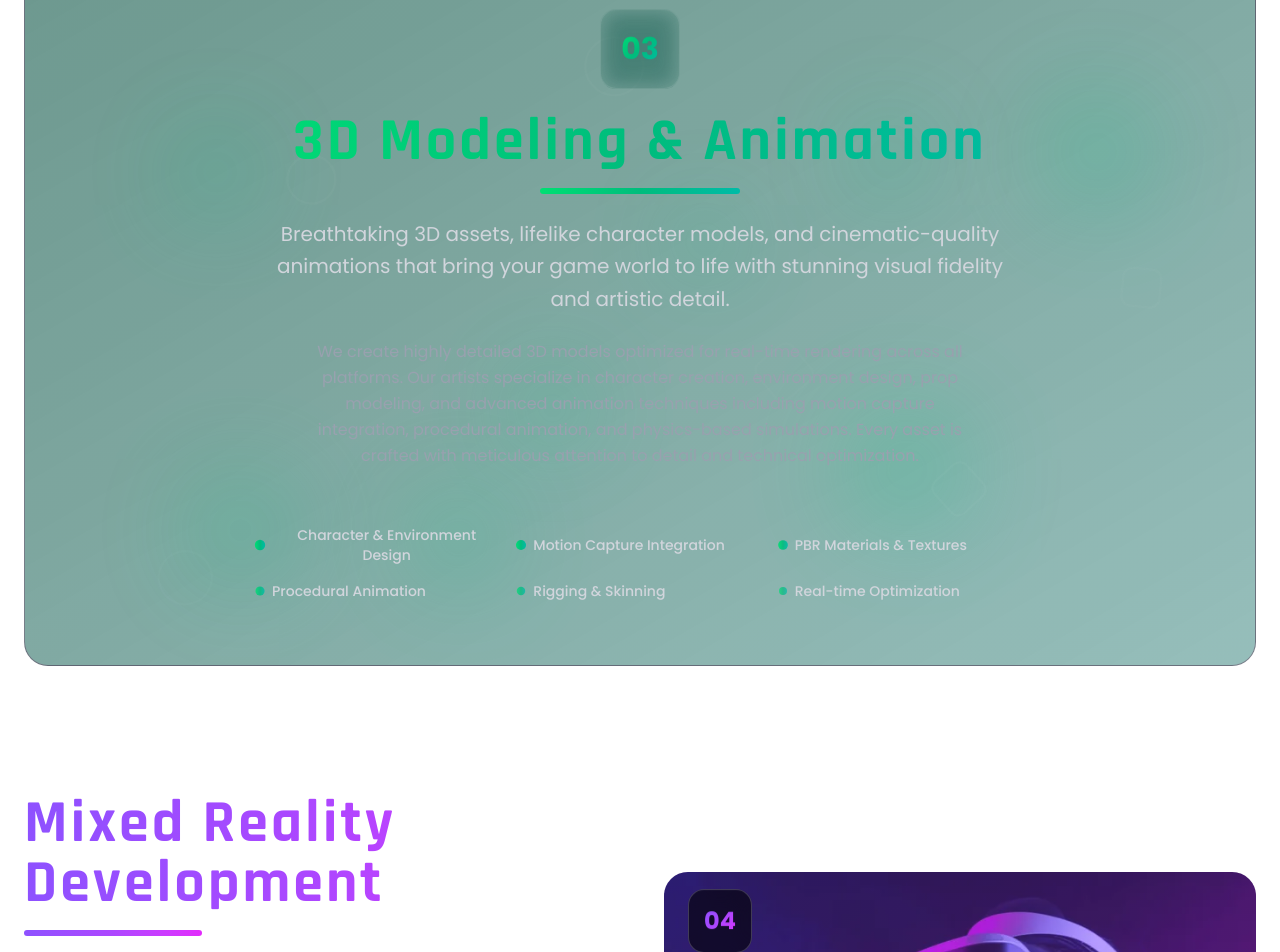
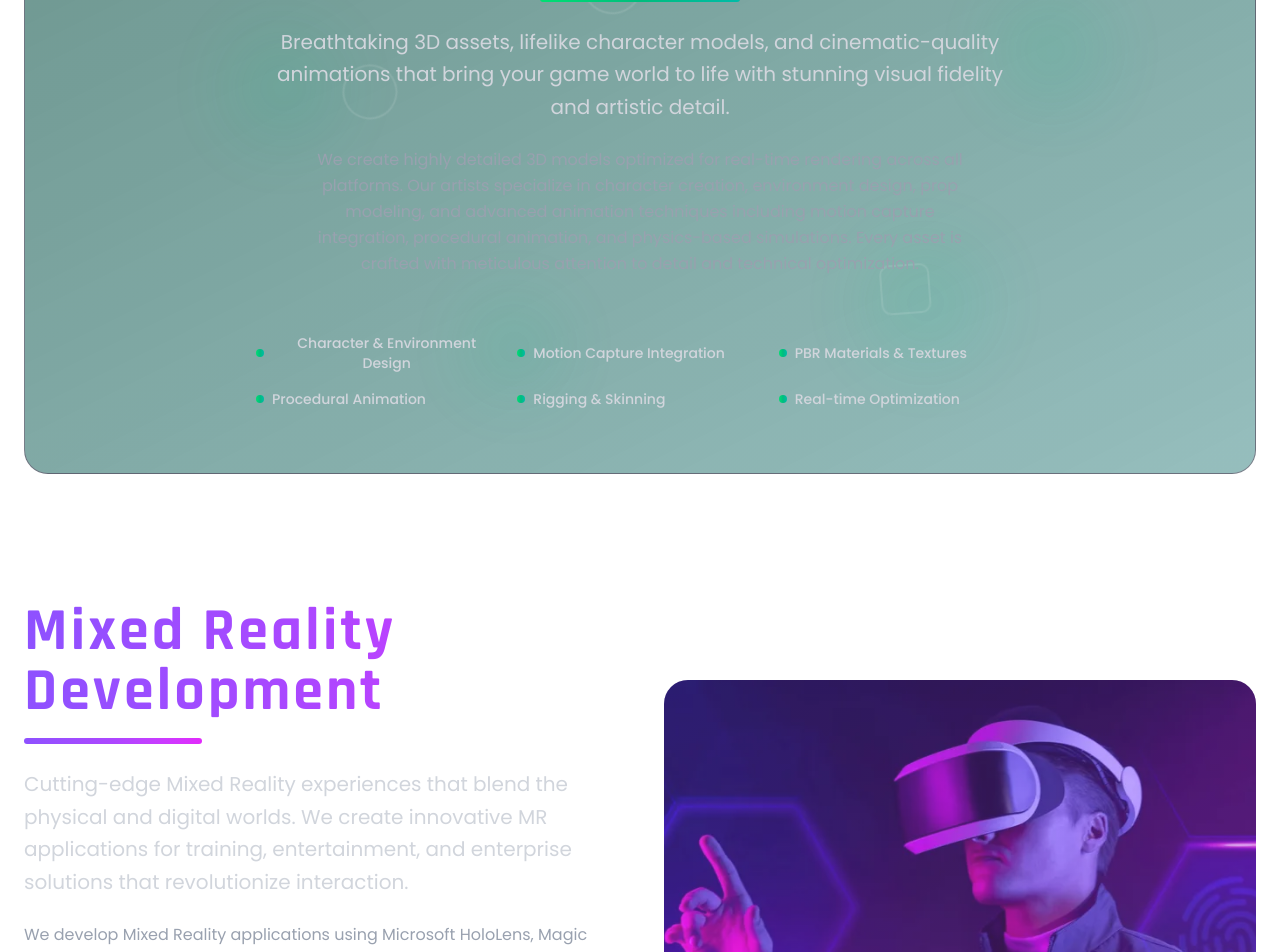
Before and after one commit to medmehdihanini/ByrsaStudio, a Next.js app: page / in a window 1280 px wide. Shown: the part 3680-4632 px from the top of the page. Built offline with nearby package versions, Linux system fonts and the light colour scheme.

Commit message:
opt animation

```diff
--- a/app/components/sections/Services.tsx
+++ b/app/components/sections/Services.tsx
@@ -146,24 +146,6 @@ function ServiceItem({ service, index }: { service: typeof services[0]; index: n
                   ease: "easeInOut",
                 }}
               />
-
-              {/* Floating Number Badge */}
-              <motion.div
-                className="absolute top-6 left-6 w-16 h-16 rounded-2xl bg-black/60 backdrop-blur-md border border-white/20 flex items-center justify-center"
-                animate={{
-                  y: [0, -10, 0],
-                }}
-                transition={{
-                  duration: 3,
-                  repeat: Infinity,
-                  ease: "easeInOut",
-                  type: "tween",
-                }}
-              >
-                <span className={`text-2xl font-bold bg-gradient-to-br ${service.color} bg-clip-text text-transparent`}>
-                  {String(index + 1).padStart(2, '0')}
-                </span>
-              </motion.div>
             </div>
           </motion.div>
 
@@ -227,17 +209,8 @@ function ServiceItem({ service, index }: { service: typeof services[0]; index: n
                   viewport={{ once: true }}
                   transition={{ duration: 0.4, delay: 0.7 + idx * 0.05 }}
                 >
-                  <motion.span
+                  <span
                     className={`mt-1.5 w-2 h-2 rounded-full bg-gradient-to-r ${service.color} flex-shrink-0`}
-                    animate={{
-                      scale: [1, 1.3, 1],
-                      opacity: [0.7, 1, 0.7],
-                    }}
-                    transition={{
-                      duration: 2,
-                      repeat: Infinity,
-                      delay: idx * 0.2,
-                    }}
                   />
                   <span className="text-sm text-gray-300 font-medium">{feature}</span>
                 </motion.div>
@@ -256,26 +229,23 @@ function ServiceItem({ service, index }: { service: typeof services[0]; index: n
                 backgroundPosition: ['0% 0%', '100% 100%', '0% 0%'],
               }}
               transition={{
-                duration: 10,
+                duration: 15,
                 repeat: Infinity,
                 ease: "linear",
               }}
               style={{
                 backgroundSize: '200% 200%',
+                willChange: 'background-position',
               }}
             />
 
-            {/* Floating Particles */}
+            {/* Floating Particles - Optimized */}
             <div className="absolute inset-0 overflow-hidden">
               {[
-                { w: 80, h: 80, left: 10, top: 20, x: 30, y: 40, dur: 12 },
-                { w: 120, h: 120, left: 70, top: 60, x: -40, y: 30, dur: 14 },
-                { w: 90, h: 90, left: 30, top: 80, x: 20, y: -30, dur: 11 },
-                { w: 110, h: 110, left: 85, top: 15, x: -30, y: 40, dur: 13 },
-                { w: 70, h: 70, left: 50, top: 40, x: 40, y: -40, dur: 15 },
-                { w: 100, h: 100, left: 15, top: 70, x: -20, y: 30, dur: 10 },
-                { w: 85, h: 85, left: 65, top: 25, x: 30, y: -20, dur: 12 },
-                { w: 95, h: 95, left: 40, top: 55, x: -25, y: 35, dur: 14 },
+                { w: 100, h: 100, left: 15, top: 25, x: 25, y: 30, dur: 15 },
+                { w: 120, h: 120, left: 70, top: 60, x: -30, y: 25, dur: 18 },
+                { w: 90, h: 90, left: 35, top: 75, x: 20, y: -25, dur: 16 },
+                { w: 110, h: 110, left: 80, top: 20, x: -25, y: 30, dur: 17 },
               ].map((particle, i) => (
                 <motion.div
                   key={i}
@@ -285,34 +255,31 @@ function ServiceItem({ service, index }: { service: typeof services[0]; index: n
                     height: particle.h,
                     left: `${particle.left}%`,
                     top: `${particle.top}%`,
-                    filter: 'blur(40px)',
+                    filter: 'blur(30px)',
                     opacity: 0.1,
+                    willChange: 'transform',
                   }}
                   animate={{
                     x: [0, particle.x, 0],
                     y: [0, particle.y, 0],
-                    scale: [1, 1.2, 1],
-                    opacity: [0.1, 0.2, 0.1],
+                    scale: [1, 1.15, 1],
                   }}
                   transition={{
                     duration: particle.dur,
                     repeat: Infinity,
-                    ease: "easeInOut",
-                    delay: i * 0.5,
+                    ease: "linear",
+                    delay: i * 0.8,
                   }}
                 />
               ))}
             </div>
 
-            {/* Floating Geometric Shapes */}
+            {/* Floating Geometric Shapes - Optimized */}
             <div className="absolute inset-0 overflow-hidden">
               {[
-                { w: 50, h: 50, left: 20, top: 30, x: 20, y: -15, dur: 18, round: '50%' },
-                { w: 45, h: 45, left: 75, top: 70, x: -15, y: 20, dur: 16, round: '10px' },
-                { w: 60, h: 60, left: 45, top: 10, x: 10, y: 25, dur: 20, round: '50%' },
-                { w: 40, h: 40, left: 90, top: 45, x: -20, y: -10, dur: 17, round: '10px' },
-                { w: 55, h: 55, left: 10, top: 85, x: 25, y: -20, dur: 19, round: '50%' },
-                { w: 48, h: 48, left: 60, top: 55, x: -10, y: 15, dur: 21, round: '10px' },
+                { w: 55, h: 55, left: 25, top: 35, x: 15, y: -12, dur: 22, round: '50%' },
+                { w: 50, h: 50, left: 70, top: 65, x: -12, y: 15, dur: 24, round: '10px' },
+                { w: 60, h: 60, left: 45, top: 15, x: 10, y: 18, dur: 26, round: '50%' },
               ].map((shape, i) => (
                 <motion.div
                   key={`shape-${i}`}
@@ -323,18 +290,18 @@ function ServiceItem({ service, index }: { service: typeof services[0]; index: n
                     left: `${shape.left}%`,
                     top: `${shape.top}%`,
                     borderRadius: shape.round,
+                    willChange: 'transform',
                   }}
                   animate={{
                     x: [0, shape.x, 0],
                     y: [0, shape.y, 0],
-                    rotate: [0, 180, 360],
-                    opacity: [0.1, 0.3, 0.1],
+                    rotate: [0, 360],
                   }}
                   transition={{
                     duration: shape.dur,
                     repeat: Infinity,
                     ease: "linear",
-                    delay: i * 0.8,
+                    delay: i * 1.2,
                   }}
                 />
               ))}
@@ -342,29 +309,7 @@ function ServiceItem({ service, index }: { service: typeof services[0]; index: n
 
             {/* Content */}
             <div className="relative z-10 max-w-4xl mx-auto text-center space-y-6">
-              {/* Number Badge */}
-              <motion.div
-                className="inline-flex items-center justify-center w-20 h-20 rounded-2xl bg-white/5 backdrop-blur-md border border-white/10 mb-4"
-                initial={{ opacity: 0, scale: 0 }}
-                whileInView={{ opacity: 1, scale: 1 }}
-                viewport={{ once: true }}
-                transition={{ duration: 0.6, type: "spring", stiffness: 200 }}
-                animate={{
-                  y: [0, -10, 0],
-                  transition: {
-                    duration: 3,
-                    repeat: Infinity,
-                    ease: "easeInOut",
-                    type: "tween",
-                  },
-                }}
-              >
-                <span className={`text-3xl font-bold bg-gradient-to-br ${service.color} bg-clip-text text-transparent`}>
-                  {String(index + 1).padStart(2, '0')}
-                </span>
-              </motion.div>
-
-              {/* Title */}
+              {/* Title */
               <motion.h3
                 className={`text-4xl md:text-5xl lg:text-6xl font-bold mb-4 bg-gradient-to-r ${service.color} bg-clip-text text-transparent`}
                 initial={{ opacity: 0, y: 20 }}
@@ -374,7 +319,7 @@ function ServiceItem({ service, index }: { service: typeof services[0]; index: n
               >
                 {service.title}
               </motion.h3>
-
+}
               {/* Animated Divider */}
               <motion.div
                 className="flex justify-center mb-6"
@@ -424,17 +369,8 @@ function ServiceItem({ service, index }: { service: typeof services[0]; index: n
                     viewport={{ once: true }}
                     transition={{ duration: 0.4, delay: 0.6 + idx * 0.05 }}
                   >
-                    <motion.span
+                    <span
                       className={`w-2 h-2 rounded-full bg-gradient-to-r ${service.color} flex-shrink-0`}
-                      animate={{
-                        scale: [1, 1.3, 1],
-                        opacity: [0.7, 1, 0.7],
-                      }}
-                      transition={{
-                        duration: 2,
-                        repeat: Infinity,
-                        delay: idx * 0.2,
-                      }}
                     />
                     <span className="text-sm text-gray-300 font-medium">{feature}</span>
                   </motion.div>
```
